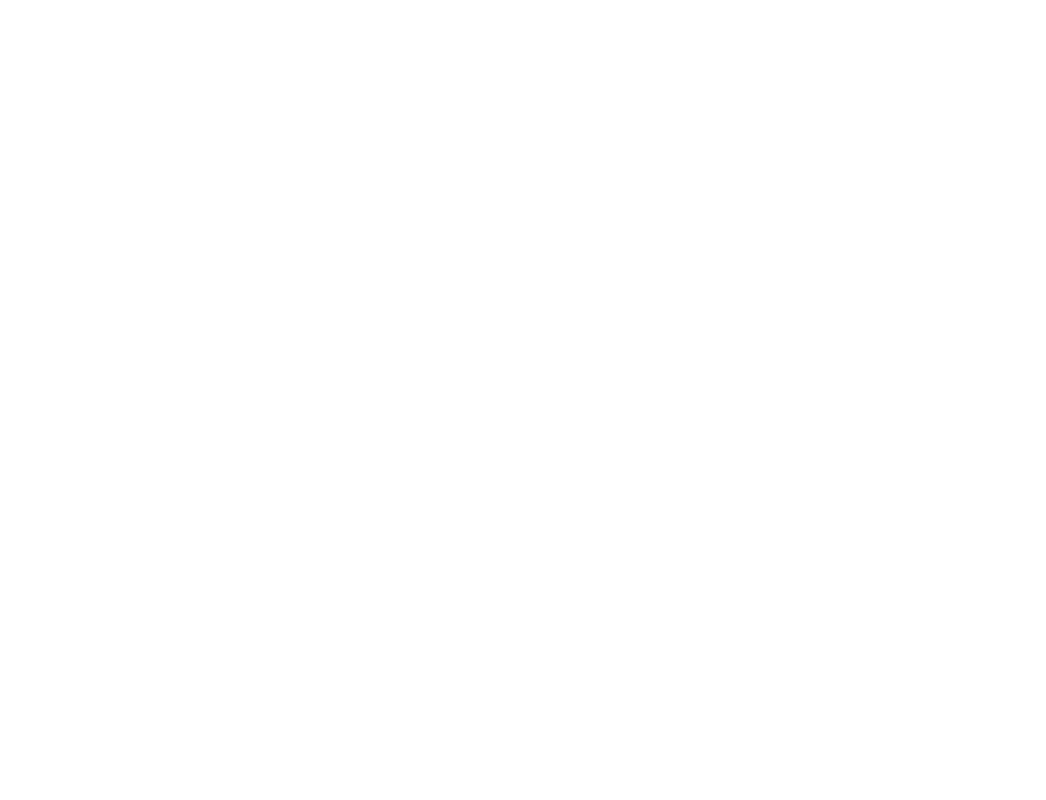
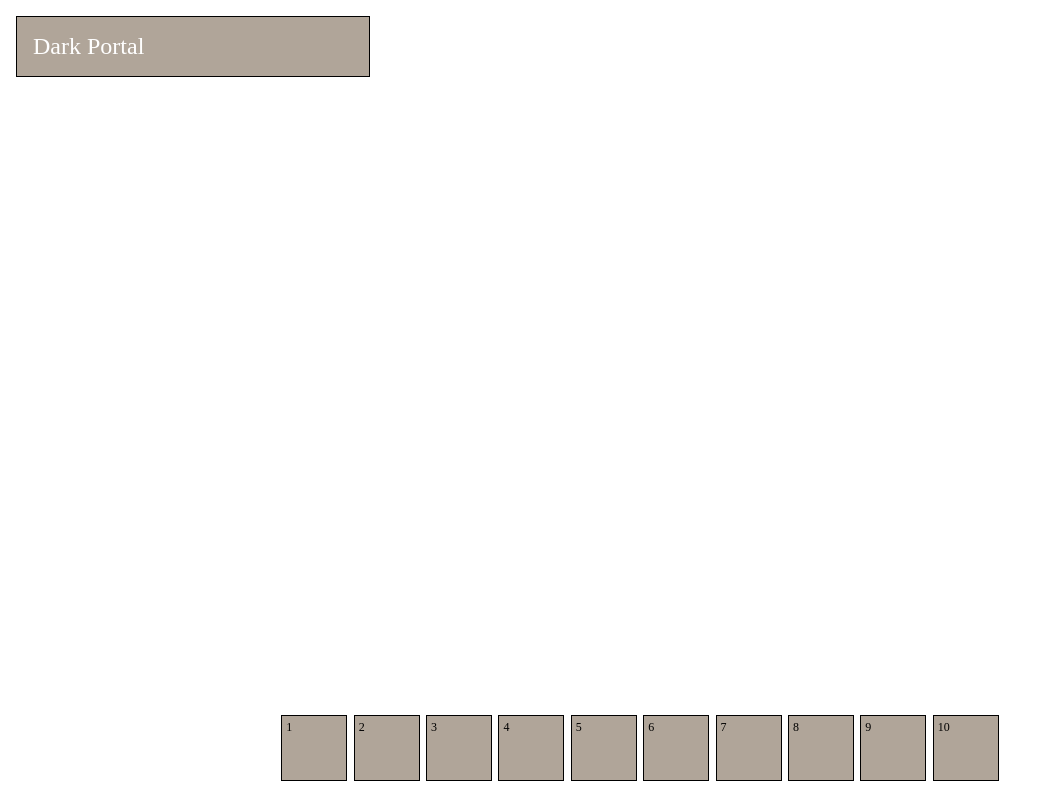
Before and after one commit to NathanCarr87/rpg-game, a website: page index.html in a window 1280 px wide. Shown: the whole page, without its empty margins (0-1046 px from the left). Drawn offline with Linux system fonts and the light colour scheme.

Commit message:
2 files modified

```diff
--- a/index.html
+++ b/index.html
@@ -3,12 +3,65 @@
 		body {
 			margin: 0;
 			width: 100%;
+			font-size: 12px;
 		}
 
-		h1 {
+		.character-display-container {
 			margin: 1rem;
+			font-size: 1.5rem;
+			padding: 1rem;
+			border: 1px solid black;
 			position: absolute;
 			color: white;
+			background-color: #b0a599;
+			color: white;
+			width: 25%;
+		}
+
+		.footer {
+			position: absolute;
+			left: 0;
+			bottom: 0;
+			width: 100%;
+			padding-bottom: 1rem;
+
+		}
+
+		.action-bar {
+			display: flex;
+			justify-content: center;
+			flex-wrap: wrap;
+		}
+
+		.action-bar>div {
+			width: 4rem;
+			height: 4rem;
+			margin: .2rem;
+			border: 1px solid black;
+			background-color: #b0a599;
+		}
+
+		.action-bar>div>.id {
+			margin: .25rem;
+		}
+
+		.character-name {
+			font-size: 1.5rem;
+		}
+
+		.character-health {
+			font-size: 1rem;
+		}
+
+		@media only screen and (max-width: 600px) {
+			.character-display-container {
+				width: 50%;
+
+			}
+
+			.character-name {
+				font-size: 1.5rem;
+			}
 		}
 	</style>
 
@@ -17,8 +70,45 @@
 <body>
 
 	<div id="app"></div>
-	<h1>
-		<div>Dark Portal</div>
+	<div class="character-display-container">
+		<div class="character-name">Dark Portal</div>
+		<div class="character-health" id="character-health"></div>
+
 		<div id="score"></div>
-	</h1>
+
+	</div>
+	<div class="footer">
+		<div class="action-bar">
+			<div class="action-one">
+				<div class="id">1</div>
+			</div>
+			<div class="action-two">
+				<div class="id">2</div>
+			</div>
+			<div class="action-three">
+				<div class="id">3</div>
+			</div>
+			<div class="action-four">
+				<div class="id">4</div>
+			</div>
+			<div class="action-five">
+				<div class="id">5</div>
+			</div>
+			<div class="action-six">
+				<div class="id">6</div>
+			</div>
+			<div class="action-seven">
+				<div class="id">7</div>
+			</div>
+			<div class="action-eight">
+				<div class="id">8</div>
+			</div>
+			<div class="action-nine">
+				<div class="id">9</div>
+			</div>
+			<div class="action-ten">
+				<div class="id">10</div>
+			</div>
+		</div>
+	</div>
 </body>
```
Also changed, not shown: index.js (+31 -2 lines).
